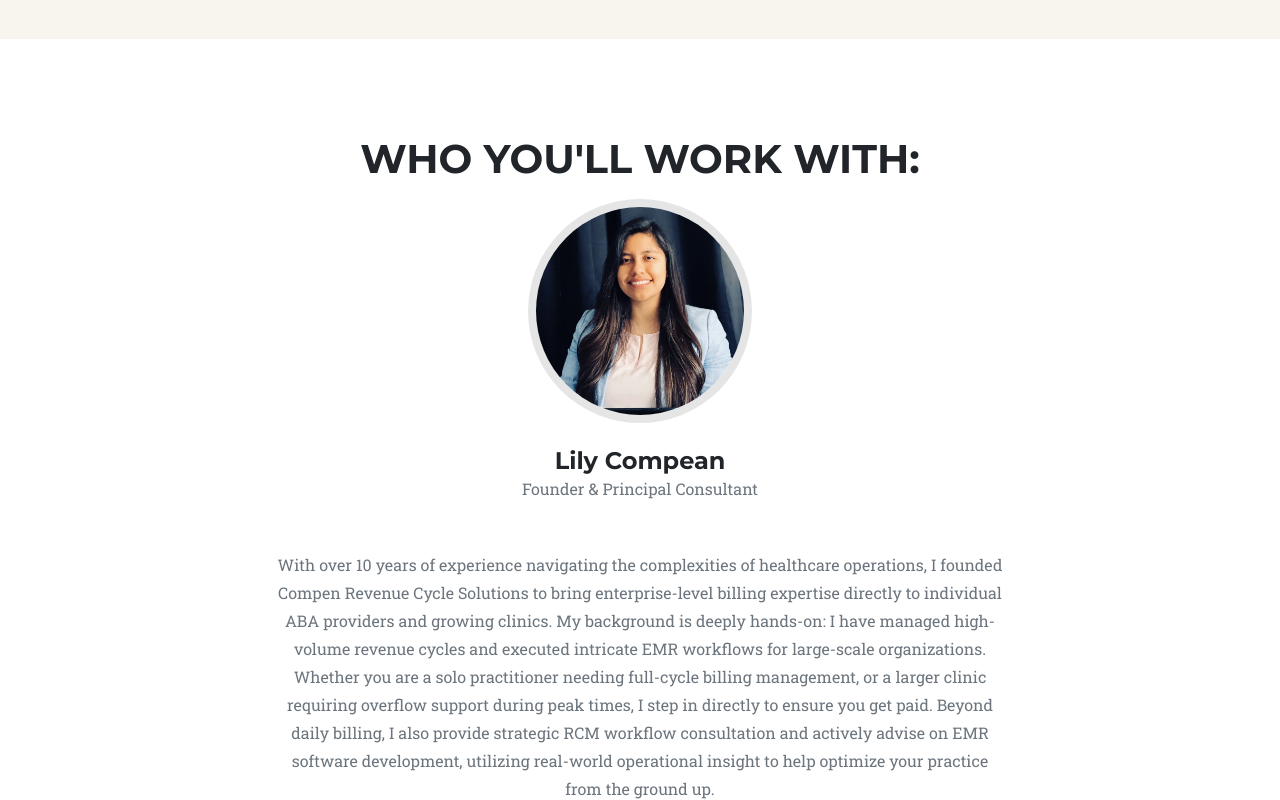
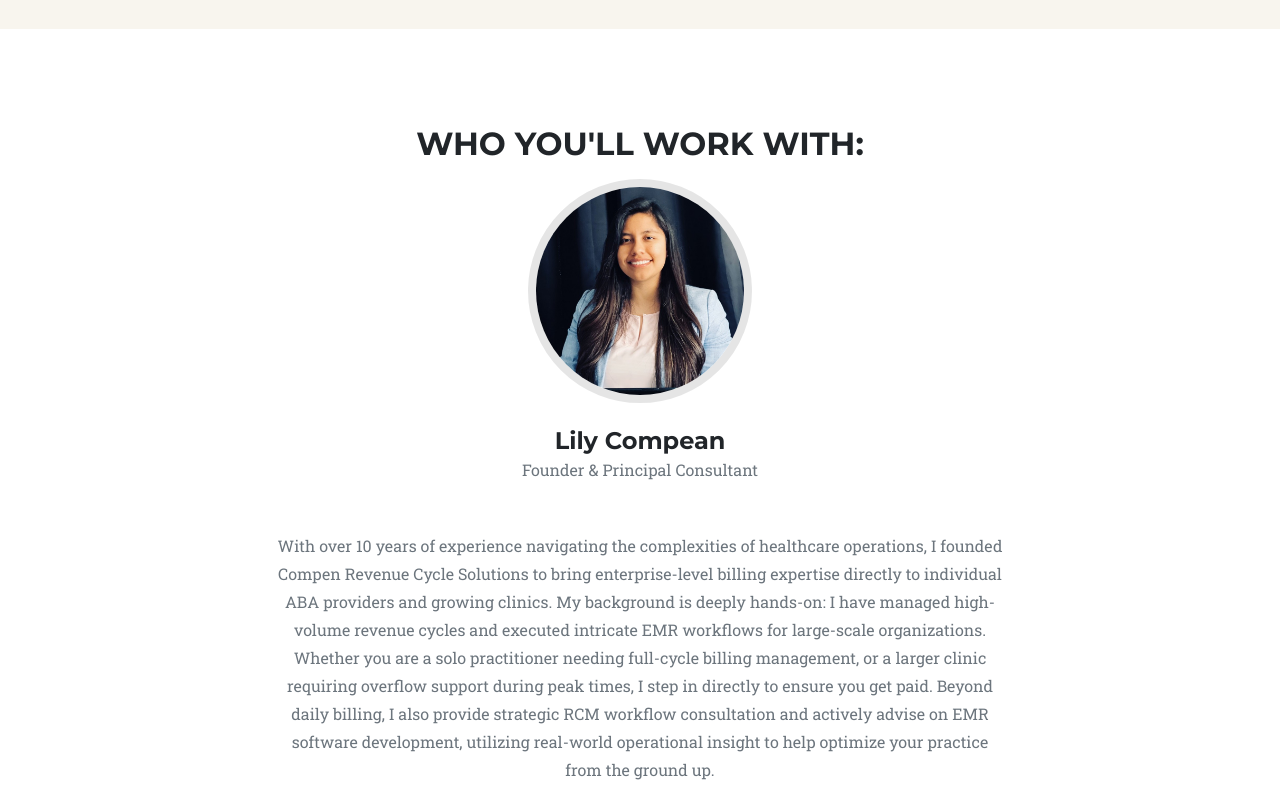
Before and after one commit to compeanc/Compean-RCS, a plain HTML site: page index.html in a window 1280 px wide. Shown: the part 2000-2800 px from the top of the page. Drawn offline with nearby package versions, Linux system fonts and the light colour scheme.

Commit message:
Add mobile responsive CSS fixes for header and screen overflow

```diff
--- a/css/custom.css
+++ b/css/custom.css
@@ -72,3 +72,26 @@ header.masthead {
   background-blend-mode: overlay;
   background-color: rgba(0, 0, 0, 0.3) !important;
 }
+/* --- Mobile Responsiveness & Overflow Fixes --- */
+
+/* 1. Prevent horizontal scrolling/clipping on small screens */
+html, body {
+  max-width: 100%;
+  overflow-x: hidden;
+}
+
+/* 2. Fluid Typography so headings never clip on mobile */
+h1 {
+  font-size: clamp(1.5rem, 5vw, 2.5rem) !important;
+  word-break: break-word;
+}
+
+h2 {
+  font-size: clamp(1.2rem, 4vw, 2rem) !important;
+}
+
+/* 3. Ensure images scale nicely inside containers */
+img, video, iframe {
+  max-width: 100%;
+  height: auto;
+}
```
